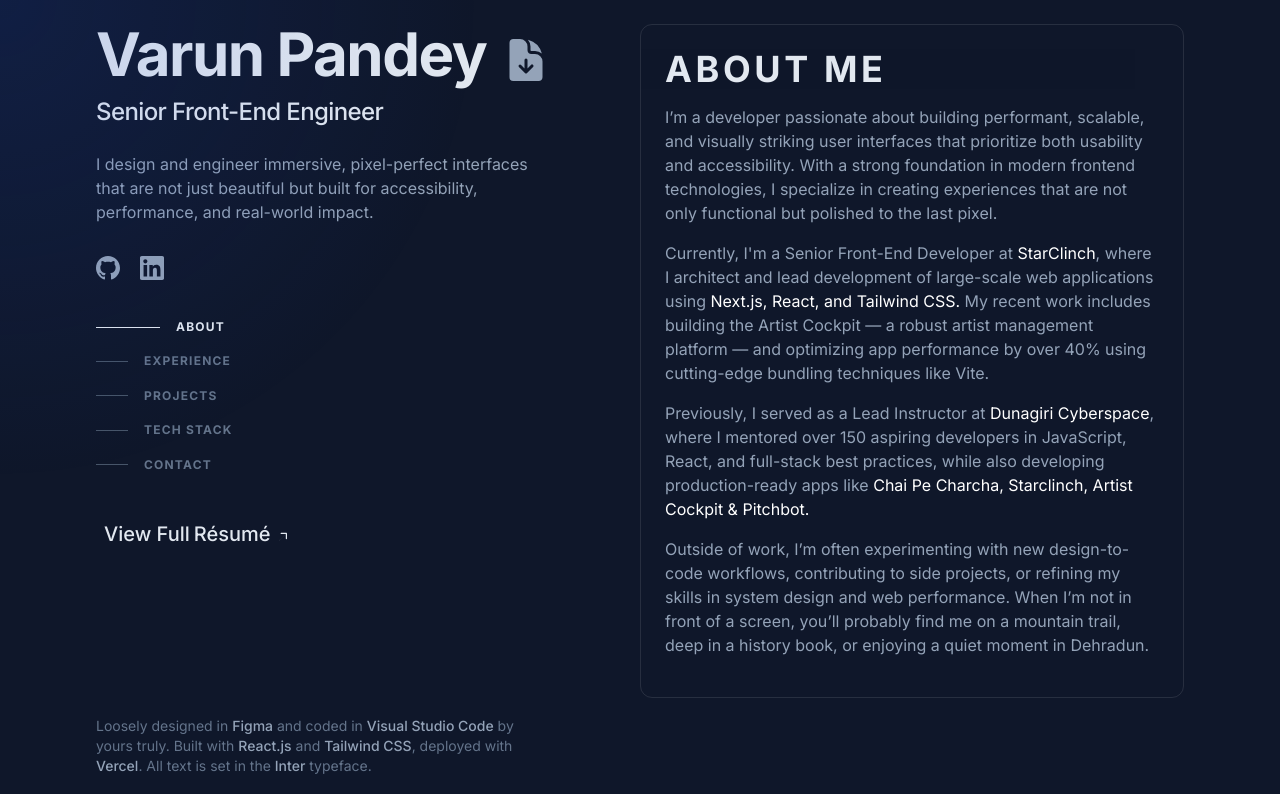
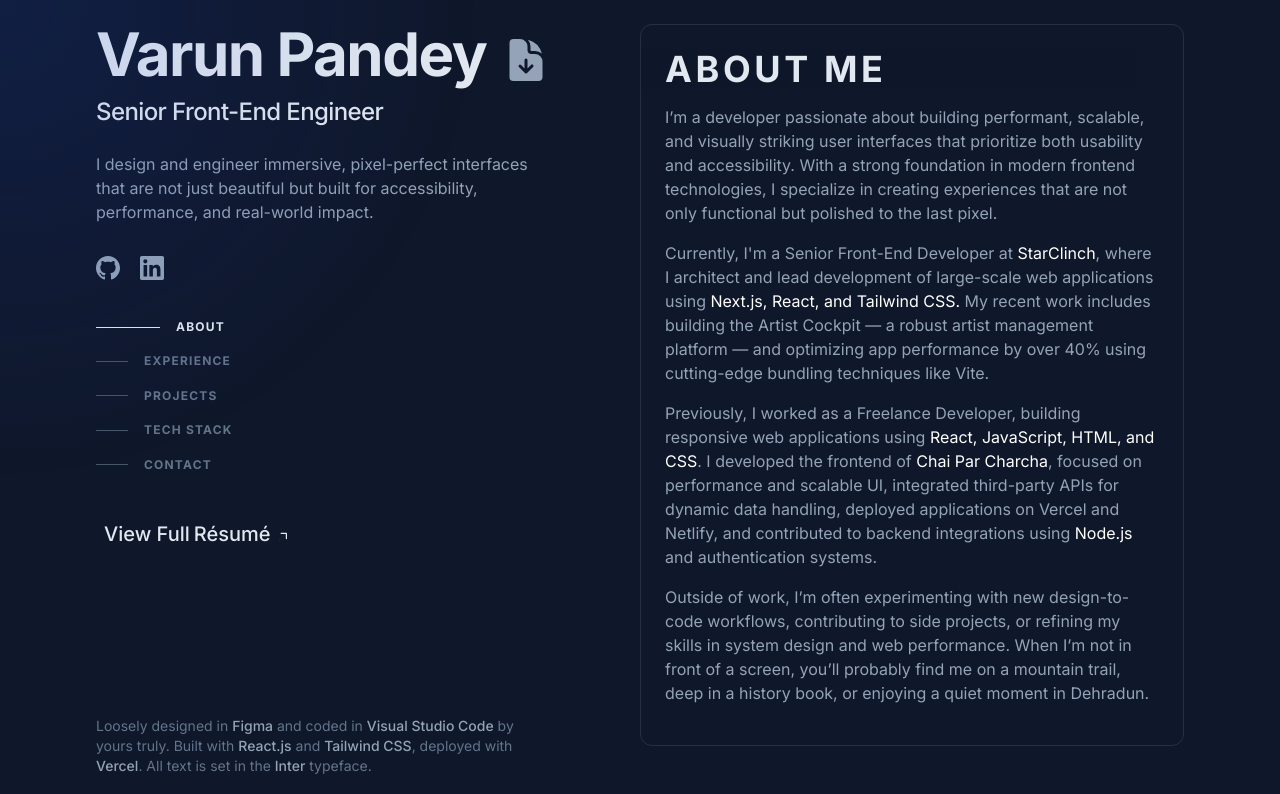
Before and after one commit to varundwt/portfolio-new, a React (Vite) app: page / in a window 1280 px wide. Shown: the top 794 px of the page. Built offline with nearby package versions, Linux system fonts and the light colour scheme.

Commit message:
Update About.jsx

```diff
--- a/src/components/About.jsx
+++ b/src/components/About.jsx
@@ -26,8 +26,8 @@
           </p>
 
           <p className="mb-4 text-sm md:text-base">
-            Previously, I served as a Lead Instructor at <span className='text-white'>Dunagiri Cyberspace</span>, where I mentored over 150 aspiring developers in JavaScript, React, and full-stack best practices, while also developing production-ready apps like <span className='text-white'>Chai Pe Charcha, Starclinch, Artist Cockpit & Pitchbot.</span>
-          </p>
+  Previously, I worked as a Freelance Developer, building responsive web applications using <span className='text-white'>React, JavaScript, HTML, and CSS</span>. I developed the frontend of <span className='text-white'>Chai Par Charcha</span>, focused on performance and scalable UI, integrated third-party APIs for dynamic data handling, deployed applications on Vercel and Netlify, and contributed to backend integrations using <span className='text-white'>Node.js</span> and authentication systems.
+</p>
           <p className='mb-4 text-sm md:text-base'>
             Outside of work, I’m often experimenting with new design-to-code workflows, contributing to side projects, or refining my skills in system design and web performance. When I’m not in front of a screen, you’ll probably find me on a mountain trail, deep in a history book, or enjoying a quiet moment in Dehradun.
           </p>
```
